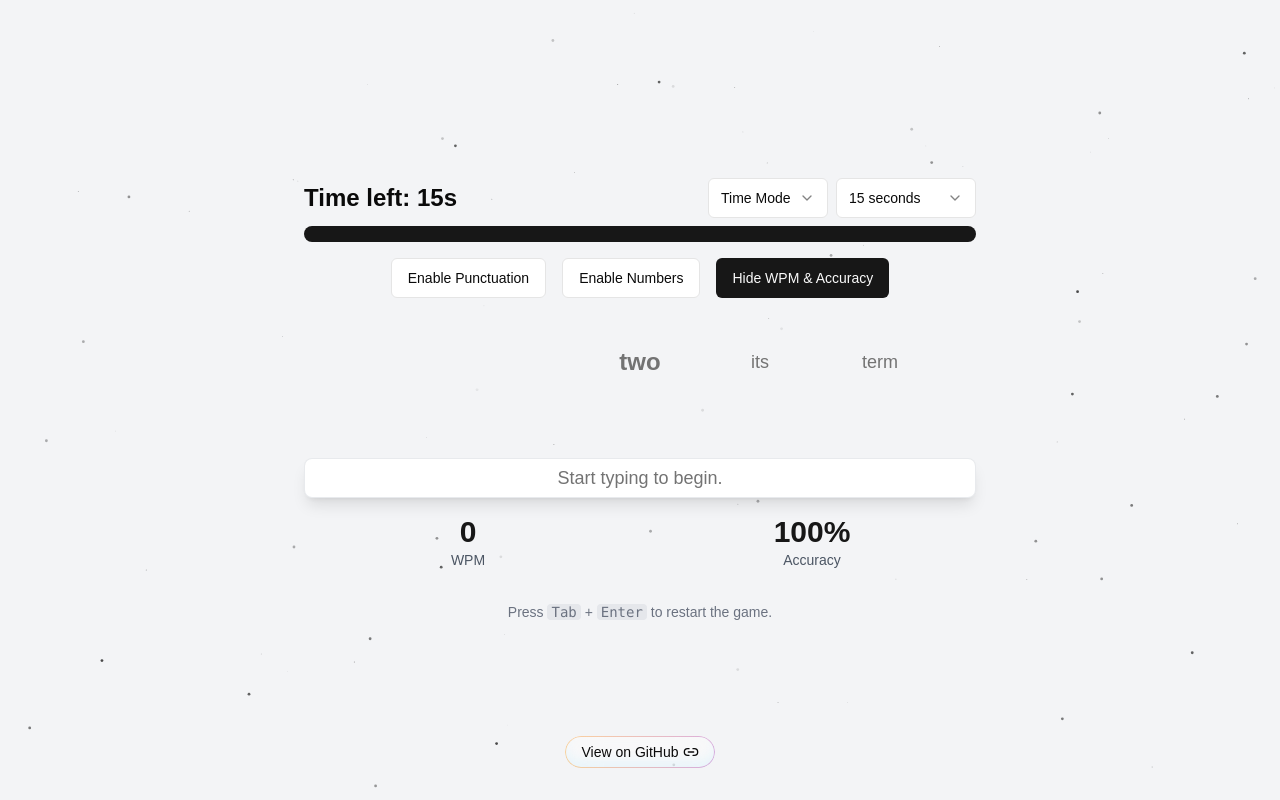
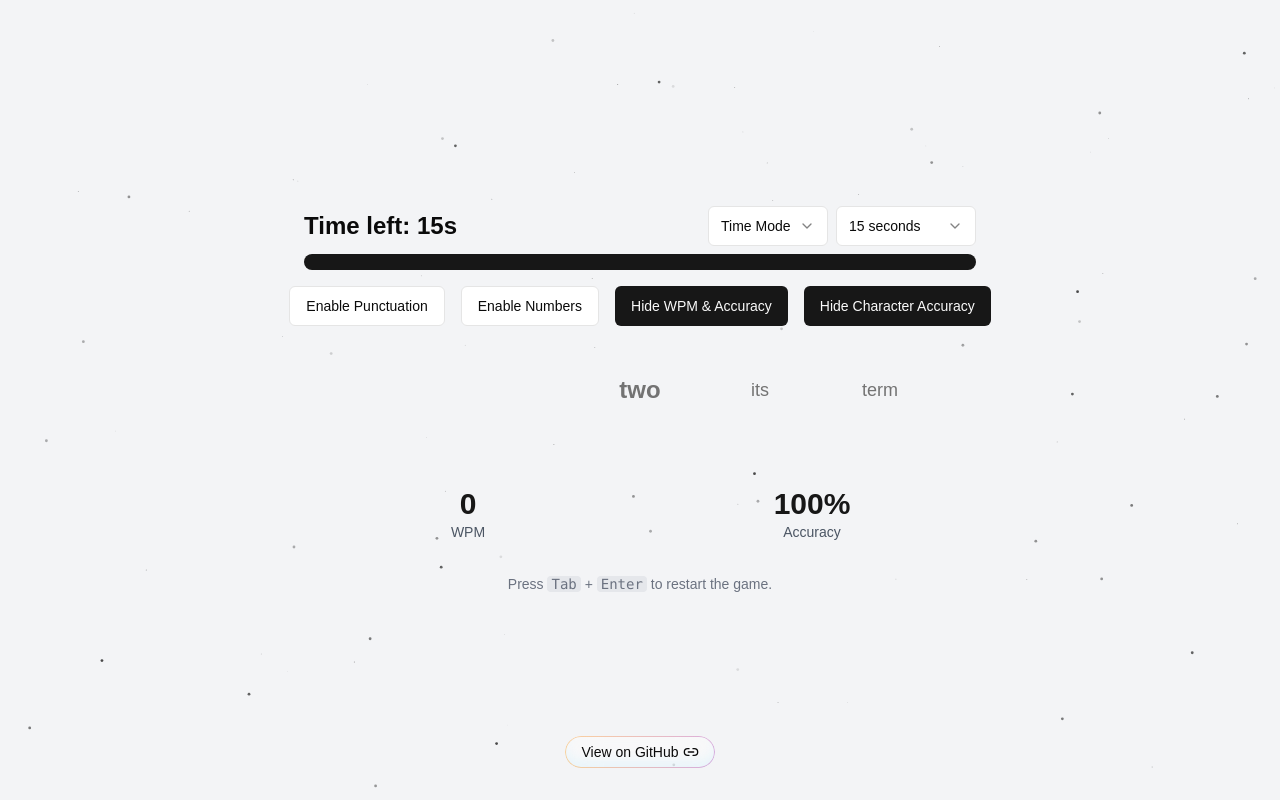
Before and after one commit to basith-ahmed/typespace, a Next.js app: page / in a window 1280 px wide. Built offline with nearby package versions, Linux system fonts and the light colour scheme.

Commit message:
feat: added toggle for accuracy indicator and removed input field

```diff
--- a/app/page.tsx
+++ b/app/page.tsx
@@ -2,7 +2,6 @@
 
 import React, { useState, useEffect, useRef, useCallback } from "react";
 import { Button } from "@/components/ui/button";
-import { Input } from "@/components/ui/input";
 import { Progress } from "@/components/ui/progress";
 import {
   Select,
@@ -45,8 +44,10 @@ export default function ImprovedTypingSpeedTester() {
   const containerRef = useRef<HTMLDivElement>(null);
   const [containerWidth, setContainerWidth] = useState(0);
 
-  // New state variable to toggle performance display
+  // Toogles
   const [showPerformance, setShowPerformance] = useState(true);
+  const [showCharacterAccuracyIndicator, setShowCharacterAccuracyIndicator] =
+    useState(true);
 
   // Refs to store the wpm and accuracy without causing re-renders
   const wpmRef = useRef(wpm);
@@ -427,6 +428,19 @@ export default function ImprovedTypingSpeedTester() {
               >
                 {showPerformance ? "Hide" : "Show"} WPM & Accuracy
               </Button>
+              {/* Button to toggle character accuracy indicator */}
+              <Button
+                variant={showCharacterAccuracyIndicator ? "default" : "outline"}
+                onClick={() => {
+                  setShowCharacterAccuracyIndicator(
+                    !showCharacterAccuracyIndicator
+                  );
+                  inputRef.current?.focus();
+                }}
+              >
+                {showCharacterAccuracyIndicator ? "Hide" : "Show"} Character
+                Accuracy
+              </Button>
             </div>
 
             {/* Continuous Infinite Strip of Words with Centered Current Word */}
@@ -483,6 +497,7 @@ export default function ImprovedTypingSpeedTester() {
             </div>
 
             {/* Character Accuracy Indicators */}
+            {showCharacterAccuracyIndicator && (
               <div className="mb-4 text-center min-h-8">
                 {characterAccuracy.map((isCorrect, index) => (
                   <span
@@ -493,14 +508,15 @@ export default function ImprovedTypingSpeedTester() {
                   />
                 ))}
               </div>
+            )}
 
-            <Input
+            {/* Input Field w/o UI */}
+            <input
               ref={inputRef}
               type="text"
               value={userInput}
               onChange={handleInputChange}
-              className="mb-4 text-lg w-full max-w-2xl text-center border border-gray-300/50 rounded-lg px-4 py-2 focus:outline-none shadow-sm focus:shadow-lg z-10 backdrop-blur-sm"
-              placeholder="Start typing to begin."
+              style={{ position: "absolute", left: "-9999px" }}
               aria-label="Type the words shown above"
             />
 
```
Lines whose indentation alone changed are shown as unchanged.
